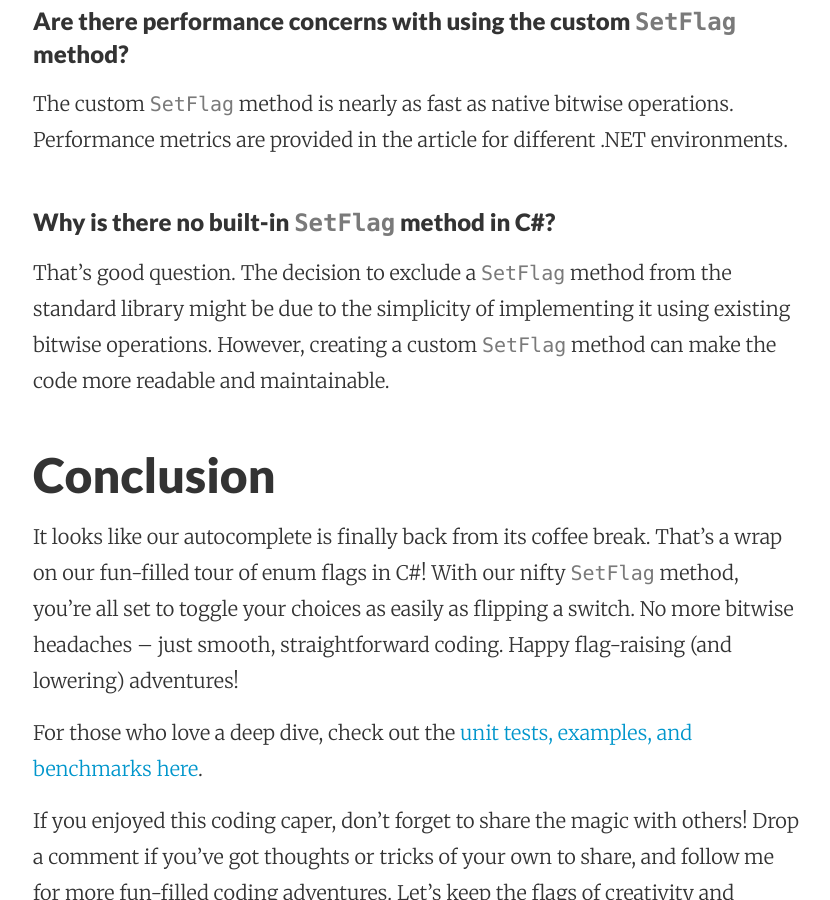
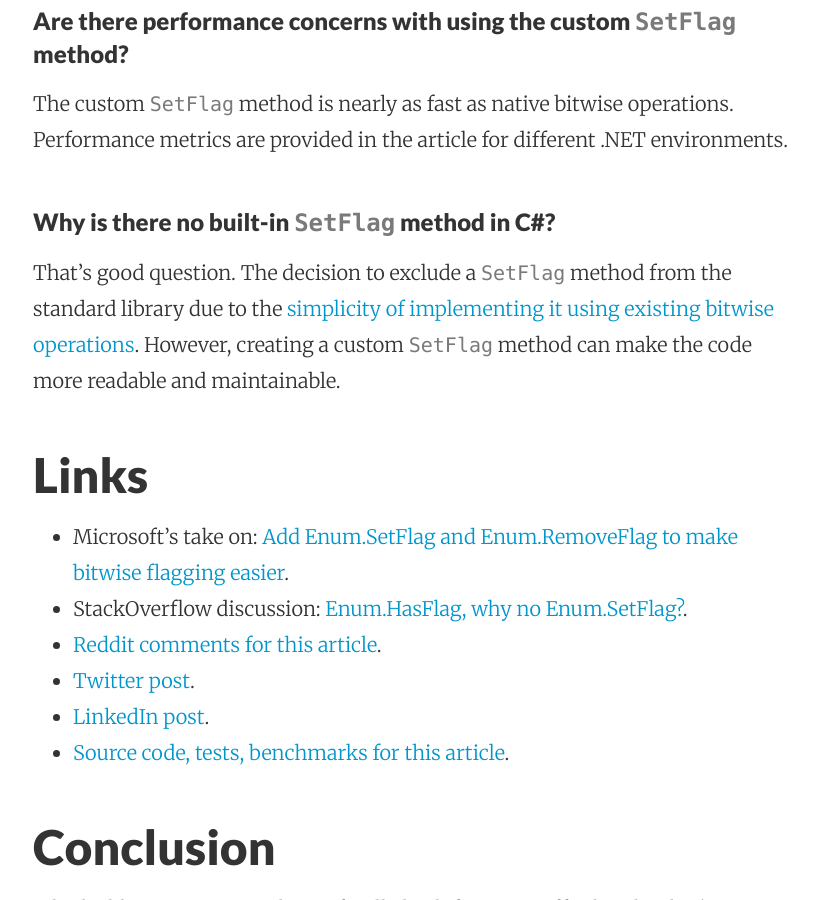
Before and after one commit to gaevoy/gaevoy.github.io, a Jekyll site: the page built from _posts/2023-11-14-learn-enum-flags-csharp.md, in a window 1280 px wide and 900 px high, scrolled down 6469 px. Shown: the whole window, without its empty margins (223-1053 px from the left). Built offline with Jekyll 4.4.1, drawn with Linux system fonts in a browser that asks for light colours; nearby versions of some CDN libraries; comment, search, counter and statistics services are not loaded; some of the changed text lies outside the part shown.

Commit message:
Enum flags

```diff
--- a/_posts/2023-11-14-learn-enum-flags-csharp.md
+++ b/_posts/2023-11-14-learn-enum-flags-csharp.md
@@ -199,7 +199,7 @@ table {
 | LowerFlag_NonBoxing | .NET Framework 4.8 |   3.8718 ns | 0.0203 ns | 0.0170 ns |      - |         - |
 | LowerFlag_Boxing    | .NET Framework 4.8 | 103.2550 ns | 2.0824 ns | 2.3981 ns | 0.0229 |     144 B |
 
-As you can see, our new `SetFlag` method is not just easy to use, but nearly as fast as the native bitwise operations! Quick, simple, and efficient.
+As you can see, our new `SetFlag` method is not just easy to use, but close to the native bitwise operations! Quick, simple, and efficient.
 
 ## Frequently Asked Questions
 
@@ -221,7 +221,16 @@ The custom `SetFlag` method is nearly as fast as native bitwise operations. Perf
 
 ### Why is there no built-in `SetFlag` method in C#?
 
-That's good question. The decision to exclude a `SetFlag` method from the standard library might be due to the simplicity of implementing it using existing bitwise operations. However, creating a custom `SetFlag` method can make the code more readable and maintainable.
+That's good question. The decision to exclude a `SetFlag` method from the standard library due to the [simplicity of implementing it using existing bitwise operations](https://github.com/dotnet/runtime/issues/14084#issuecomment-1222840068). However, creating a custom `SetFlag` method can make the code more readable and maintainable.
+
+## Links
+
+* Microsoft's take on: [Add Enum.SetFlag and Enum.RemoveFlag to make bitwise flagging easier](https://github.com/dotnet/runtime/issues/14084).
+* StackOverflow discussion: [Enum.HasFlag, why no Enum.SetFlag?](https://stackoverflow.com/questions/5850873/enum-hasflag-why-no-enum-setflag).
+* [Reddit comments for this article](https://www.reddit.com/r/dotnet/comments/17vak5r/mastering_c_enum_flags_or_where_is_setflag_method/).
+* [Twitter post](https://twitter.com/vgman/status/1724512394485870852).
+* [LinkedIn post](https://www.linkedin.com/posts/vladimirgayevoy_csharp-dotnet-enumflags-activity-7130276494144135169-ndJ2?utm_source=share).
+* [Source code, tests, benchmarks for this article](https://github.com/gaevoy/Gaev.Blog.Examples/tree/3.6.0/Gaev.Blog.EnumFlags).
 
 ## Conclusion
 
```
